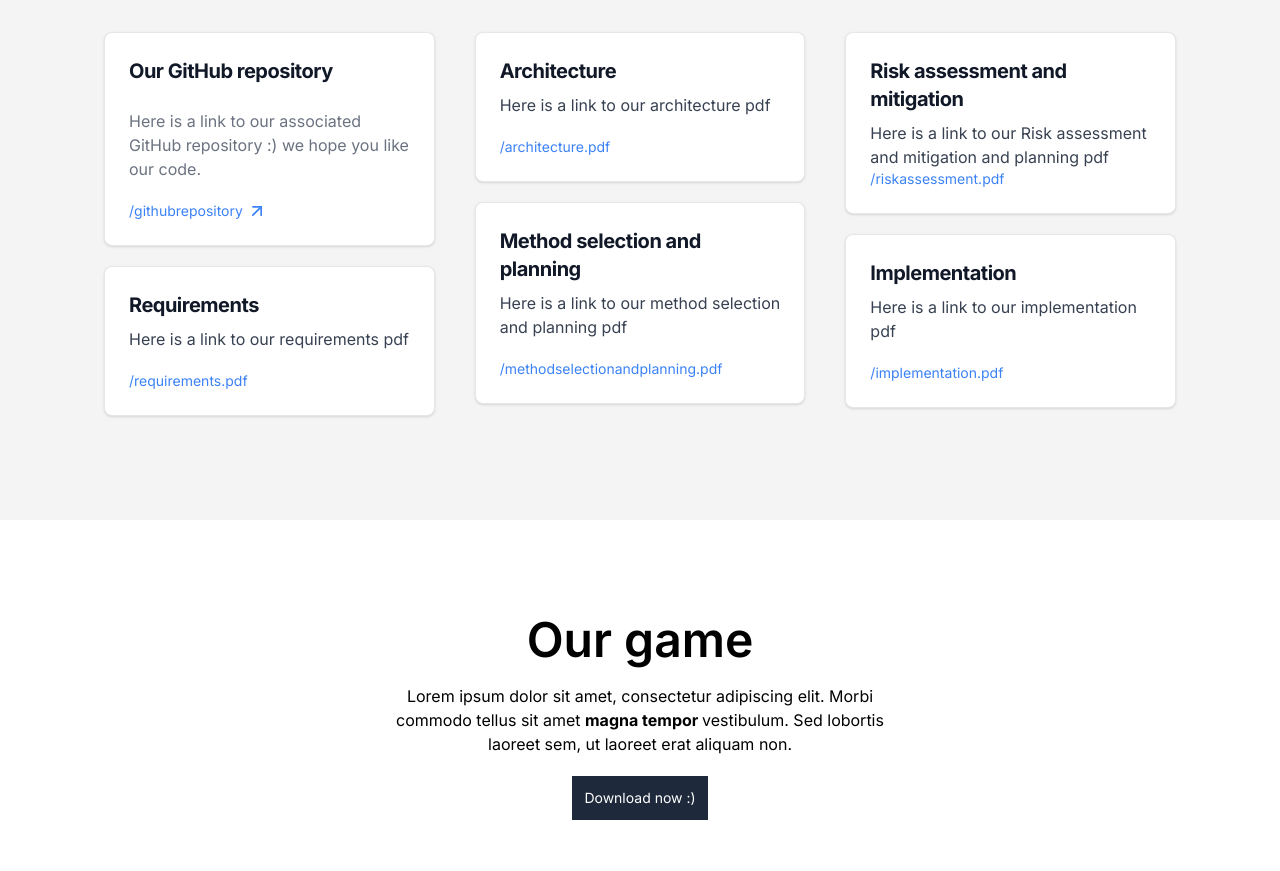
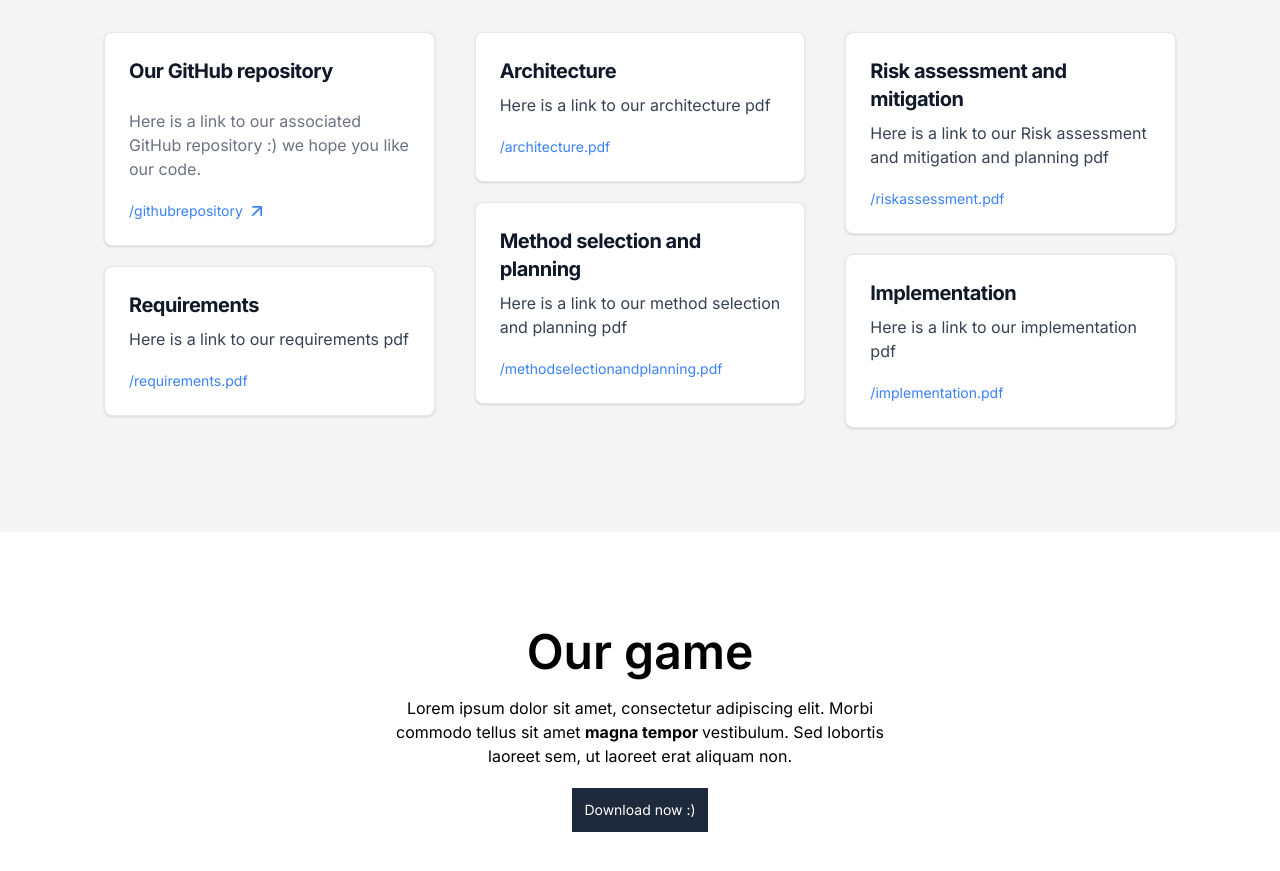
Before and after one commit to charliepiper/charliepiper.github.io, a Next.js app: page / in a window 1280 px wide. Shown: the part 900-1771 px from the top of the page. Built offline with nearby package versions, Linux system fonts and the light colour scheme.

Commit message:
fix: padding

```diff
--- a/src/components/ContentSection.tsx
+++ b/src/components/ContentSection.tsx
@@ -51,7 +51,7 @@ const HeroSection = () => {
                 <div className="flex flex-col gap-5">
                     <div className="block max-w-sm p-6 bg-white border border-gray-200 rounded-lg shadow hover:bg-gray-100 ">
                     <h5 className="mb-2 text-xl font-bold tracking-tight text-gray-900 ">Risk assessment and mitigation </h5>
-                    <p className="font-normal text-gray-700 ">Here is a link to our Risk assessment and mitigation and planning pdf</p>
+                    <p className="font-normal text-gray-700 pb-5 ">Here is a link to our Risk assessment and mitigation and planning pdf</p>
                     <a className="cursor-pointer ">
                         <h6 className="text-sm ghosted text-blue-500">/riskassessment.pdf</h6>
                     </a>
```
